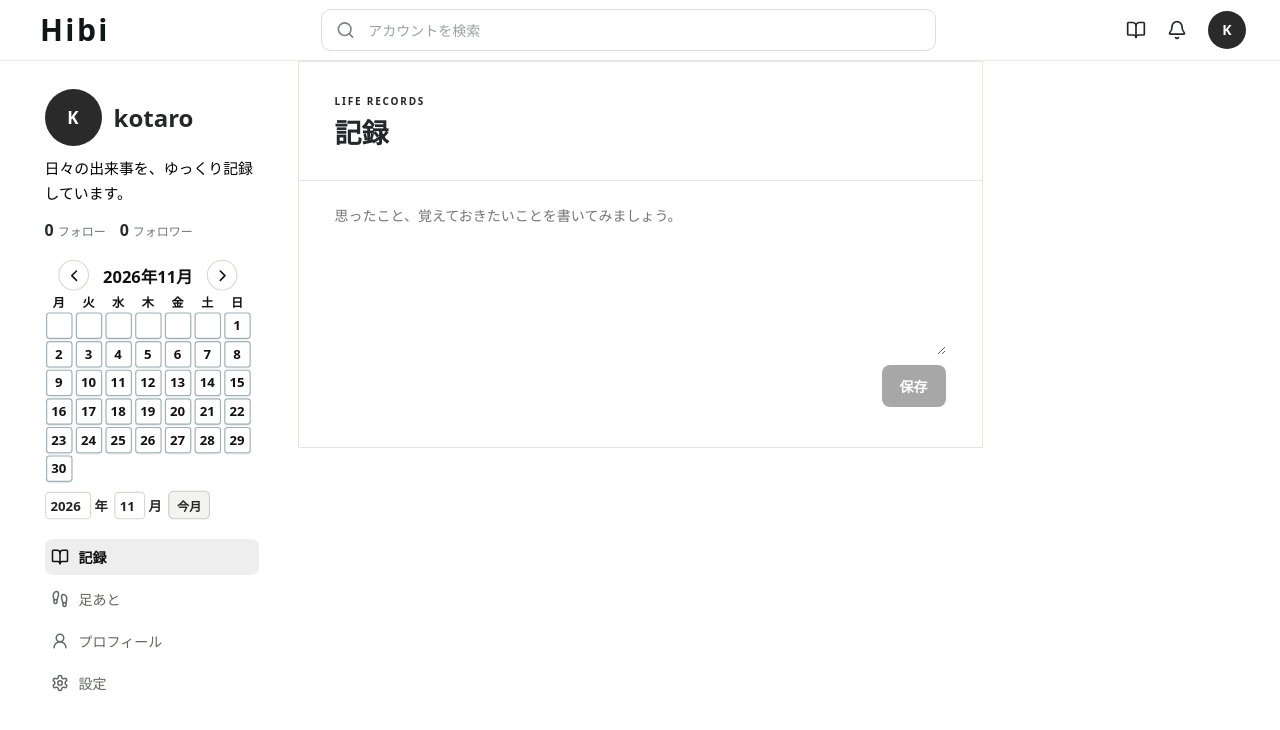
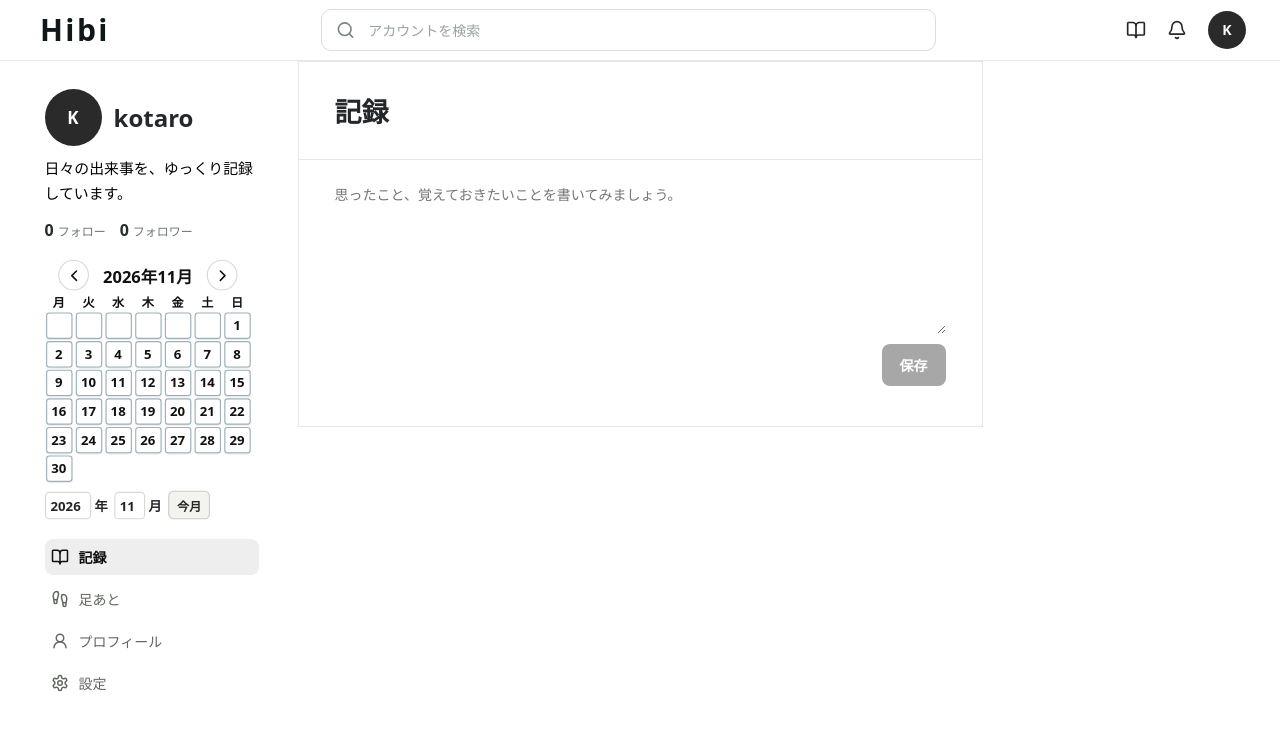
Before and after one commit to kotasimo/diary.codex, a Next.js app: page / in a window 1280 px wide. Both pictures are taken after a click on the button 1136 px from the left and 30 px from the top of the page. Shown: the top 730 px of the page. Built offline with nearby package versions, Linux system fonts and the light colour scheme.

Commit message:
remove records eyebrow

```diff
--- a/components/diary/RecordsView.tsx
+++ b/components/diary/RecordsView.tsx
@@ -20,7 +20,6 @@ export function RecordsView({
     <section className="content-panel records-panel">
       <header className="records-heading">
         <div>
-          <p className="eyebrow">LIFE RECORDS</p>
           <h1>記録</h1>
         </div>
       </header>
```
